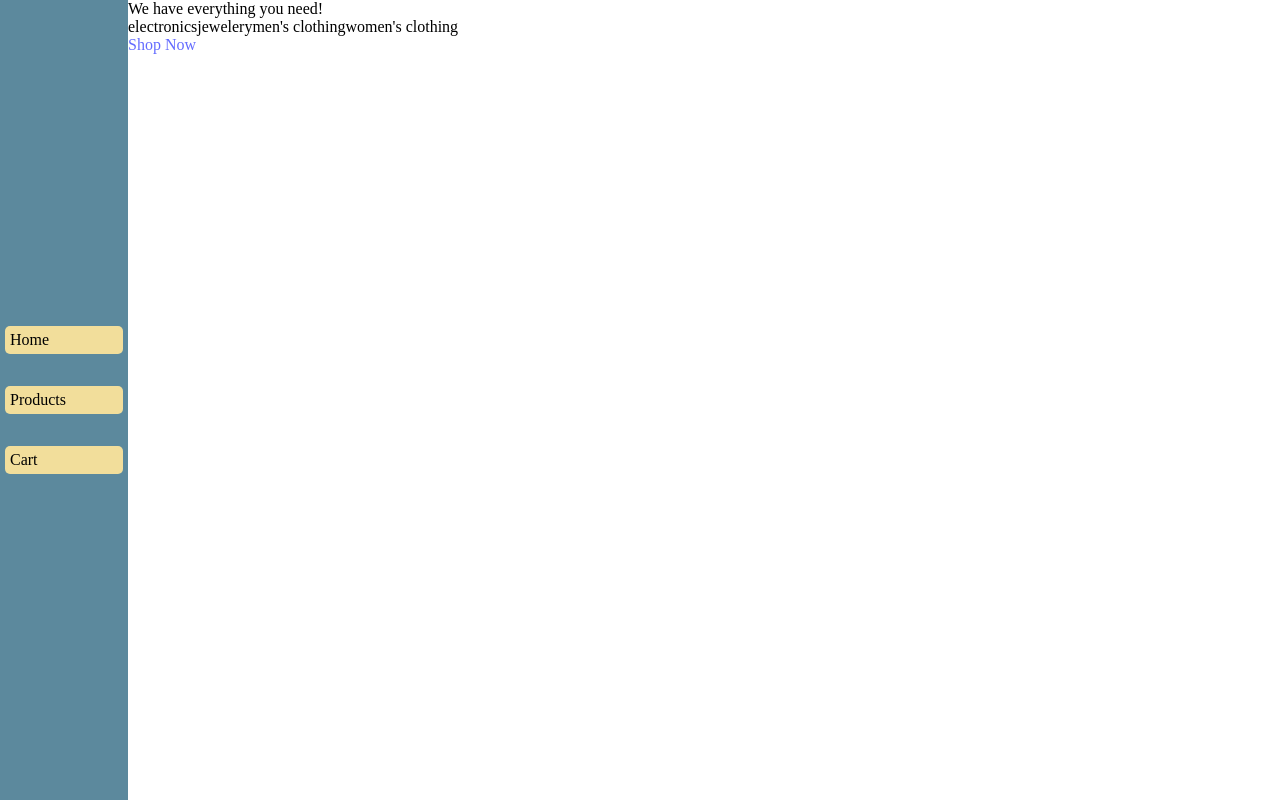
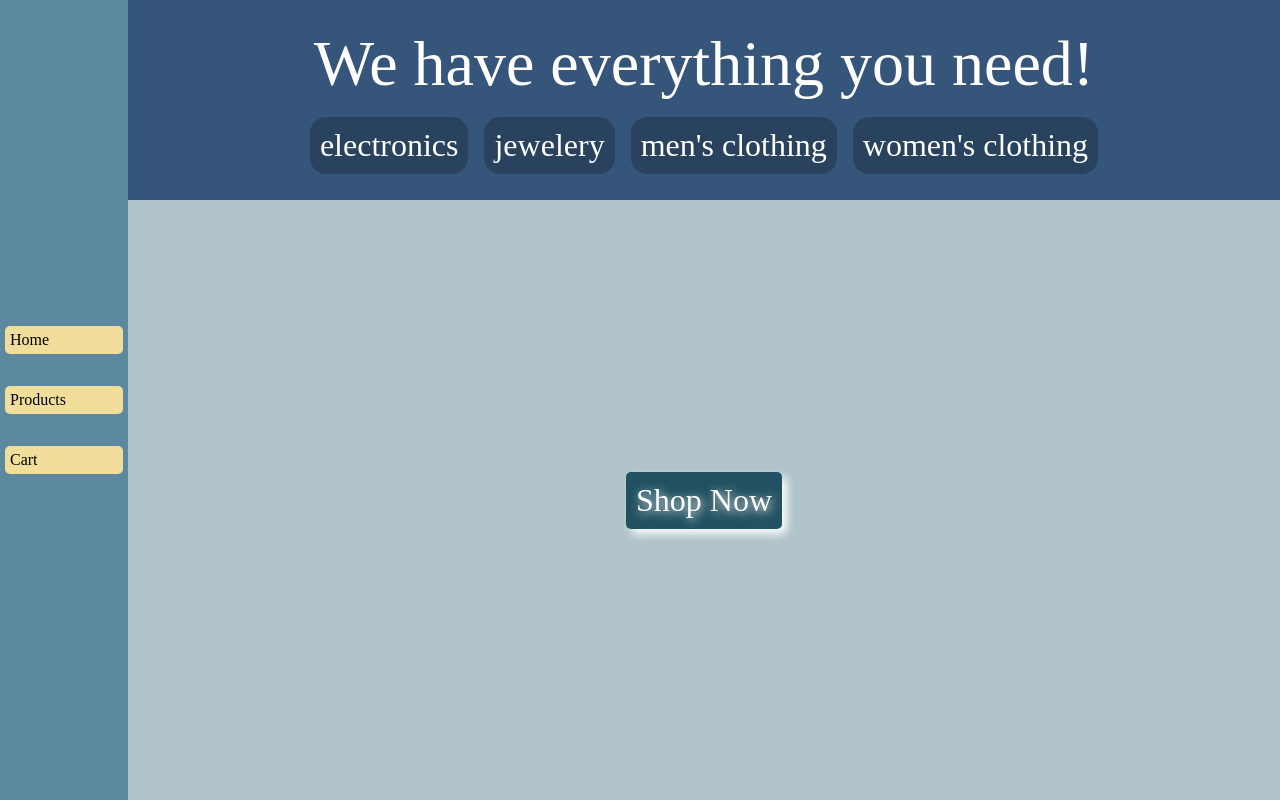
Before and after one commit to Punith1117/shopping-cart, a React (Vite) app: page / in a window 1280 px wide. Built offline with nearby package versions, Linux system fonts and the light colour scheme; no server answers.

Commit message:
add styles to Default component

```diff
--- a/src/Default.jsx
+++ b/src/Default.jsx
@@ -1,8 +1,9 @@
 import { Link } from "react-router-dom"
+import { StyledDefault, StyledLink } from "./styles/Default.style"
 
 function Default() {
     return (
-        <section className="default">
+        <StyledDefault className="default">
             <div className="wrapper">
                 <div className="catching-line">We have everything you need!</div>
                 <div className="categories">
@@ -12,8 +13,10 @@ function Default() {
                     <span>women's clothing</span>
                 </div>
             </div>
-            <Link to={'products'}>Shop Now</Link>
-        </section>
+            <StyledLink>
+                <Link to={'products'}>Shop Now</Link>
+            </StyledLink>
+        </StyledDefault>
     )
 }
 
--- /dev/null
+++ b/src/styles/Default.style.jsx
@@ -0,0 +1,50 @@
+import styled from "styled-components";
+
+export const StyledDefault = styled.section`
+    display: flex;
+    flex-direction: column;
+    .wrapper {
+        height: 25%;
+        display: flex;
+        flex-direction: column;
+        justify-content: center;
+        align-items: center;
+        background-color: #35567a;
+        gap: 1rem;
+        .catching-line {
+            font-size: 4rem;
+            color: white;
+        }
+        .categories {
+            display: flex;
+            gap: 1rem;
+            font-size: 2rem;
+            span {
+                color: white;
+                background-color: #00000039;
+                padding: 10px;
+                border-radius: 1rem;
+            }
+        }
+    }
+`
+
+export const StyledLink = styled.div`
+    display: flex;
+    justify-content: center;
+    align-items: center;
+    background-color: #afc3c9;
+    height: 75%;
+    a {
+        color: white;
+        text-shadow: 2px 2px 10px white;
+        font-size: 2rem;
+        background-color: #225261;
+        padding: 10px;
+        border-radius: 5px;
+        box-shadow: 5px 5px 10px white;
+        &:hover {
+            filter: brightness(1.2);
+        }
+    }
+`
```
